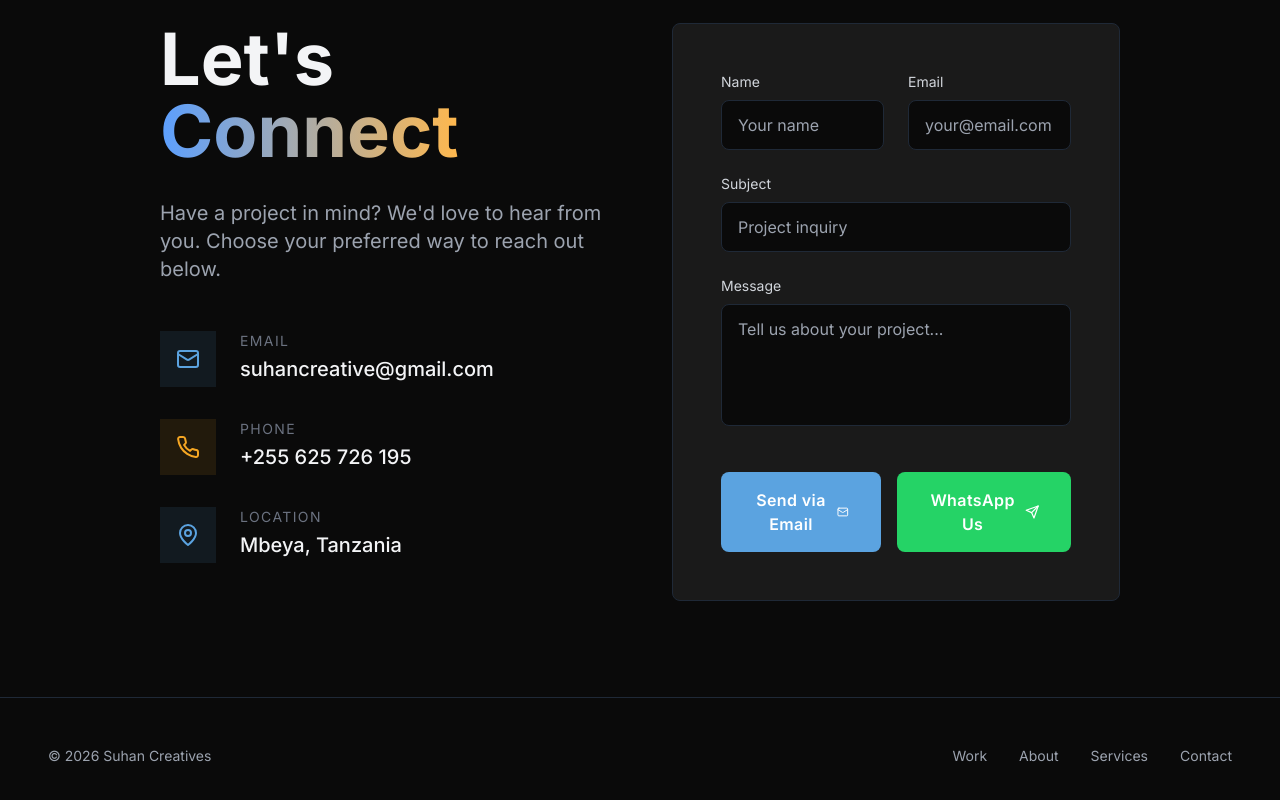
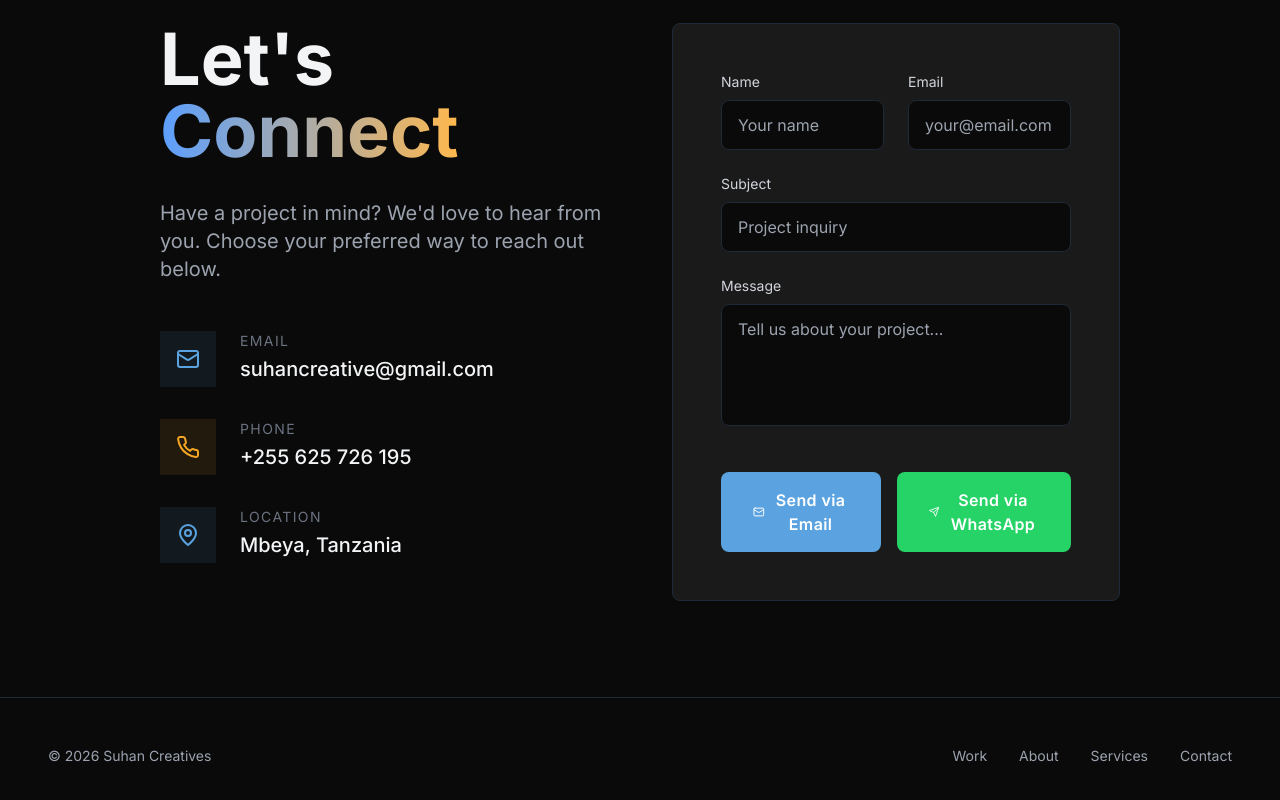
Before and after one commit to Johnson1425-ux/suhan-creatives, a React (Vite) app: page / in a window 1280 px wide. Shown: the part 4460-5260 px from the top of the page. Built offline with nearby package versions, Linux system fonts and the light colour scheme.

Commit message:
Update Contact.jsx

```diff
--- a/src/components/Contact.jsx
+++ b/src/components/Contact.jsx
@@ -174,8 +174,8 @@ const Contact = () => {
                   onClick={(e) => handleSubmit(e, 'email')}
                   className="flex-1 px-8 py-4 bg-accent-blue hover:bg-accent-blue/90 text-white font-semibold tracking-wide rounded-lg transition-all duration-300 flex items-center justify-center gap-2"
                 >
+                  <Mail size={18} />
                   Send via Email
-                  <Mail size={18} />
                 </button>
 
                 <button
@@ -183,8 +183,8 @@ const Contact = () => {
                   onClick={(e) => handleSubmit(e, 'whatsapp')}
                   className="flex-1 px-8 py-4 bg-[#25D366] hover:bg-[#25D366]/90 text-white font-semibold tracking-wide rounded-lg transition-all duration-300 flex items-center justify-center gap-2"
                 >
-                  WhatsApp Us
                   <Send size={18} />
+                  Send via WhatsApp
                 </button>
               </div>
             </form>
```
